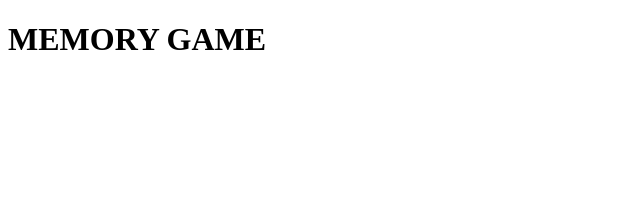
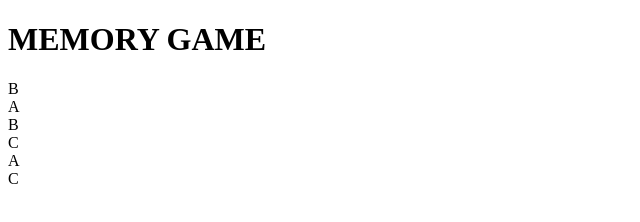
Before and after one commit to HayaA5/memoryGame, a plain HTML site: page index.html in a window 1280 px wide. Shown: the full height of the page, 0-640 px from the left. Drawn offline with Linux system fonts and the light colour scheme.

Commit message:
Array with cards has been added. Shuffle cards

```diff
--- a/index.html
+++ b/index.html
@@ -12,5 +12,7 @@
             MEMORY GAME
         </h1>
     </header>
+    <div id="board"></div>
+    <script src="main.js"></script>
 </body>
 </html>
--- a/main.js
+++ b/main.js
@@ -0,0 +1,29 @@
+const cards=["A","B","C","A","B","C"];
+
+// const imgApple=new Image("50","50");
+// imgApple.src="apple.webp";
+// const cards2=[imgApple];
+
+
+
+const board= document.getElementById("board");
+shuffle(cards);
+
+for (i of cards){
+    const element=document.createElement("div");
+
+   // const image= document.createElement("img");
+
+    //image.src="apple.webp";
+    // image.width="50";
+    // image.height="50";
+
+    element.innerHTML= i; //"bla";
+    //const board= document.getElementById("board");
+    board.appendChild(element); //dev tools elements--> div in div
+    //board.appendChild(image);
+}
+
+function shuffle(arr){
+        arr.sort(()=> Math.random() - 0.5);
+}
```
Also changed, not shown: apple.webp (added).
